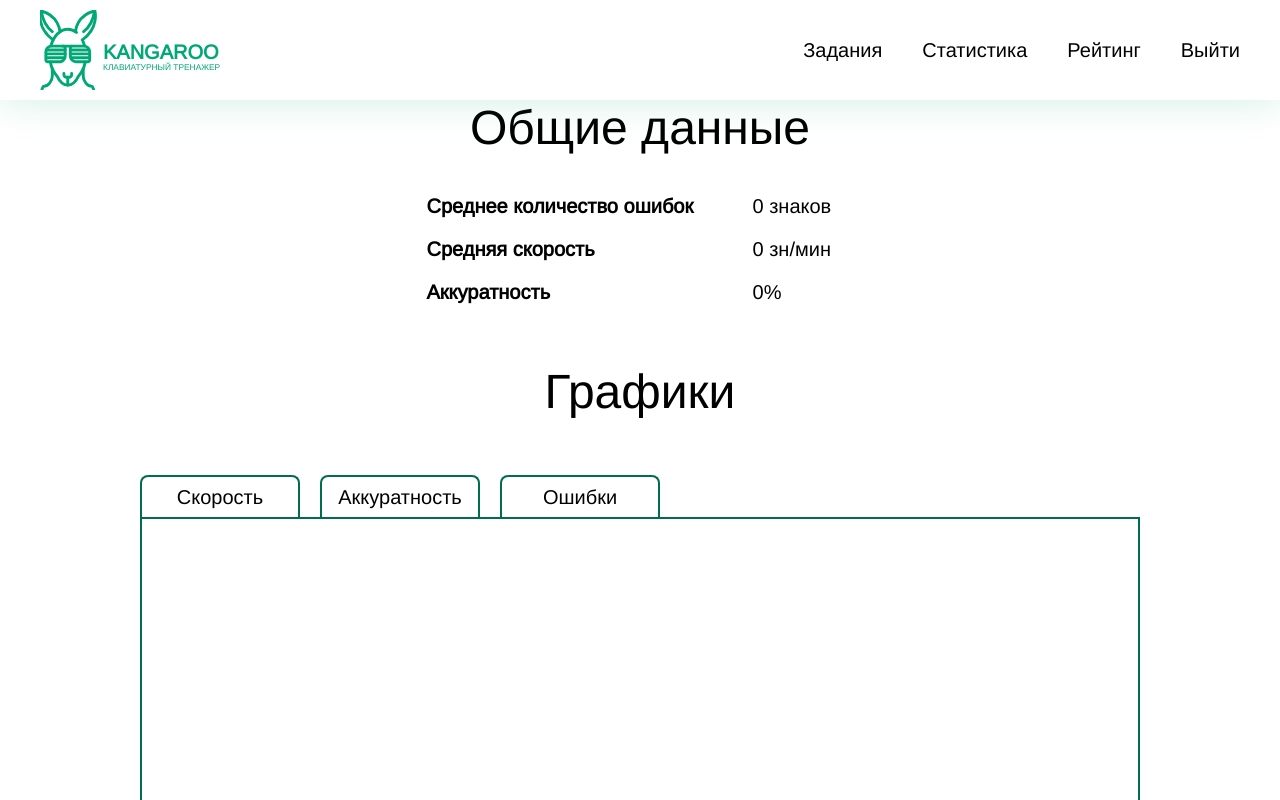
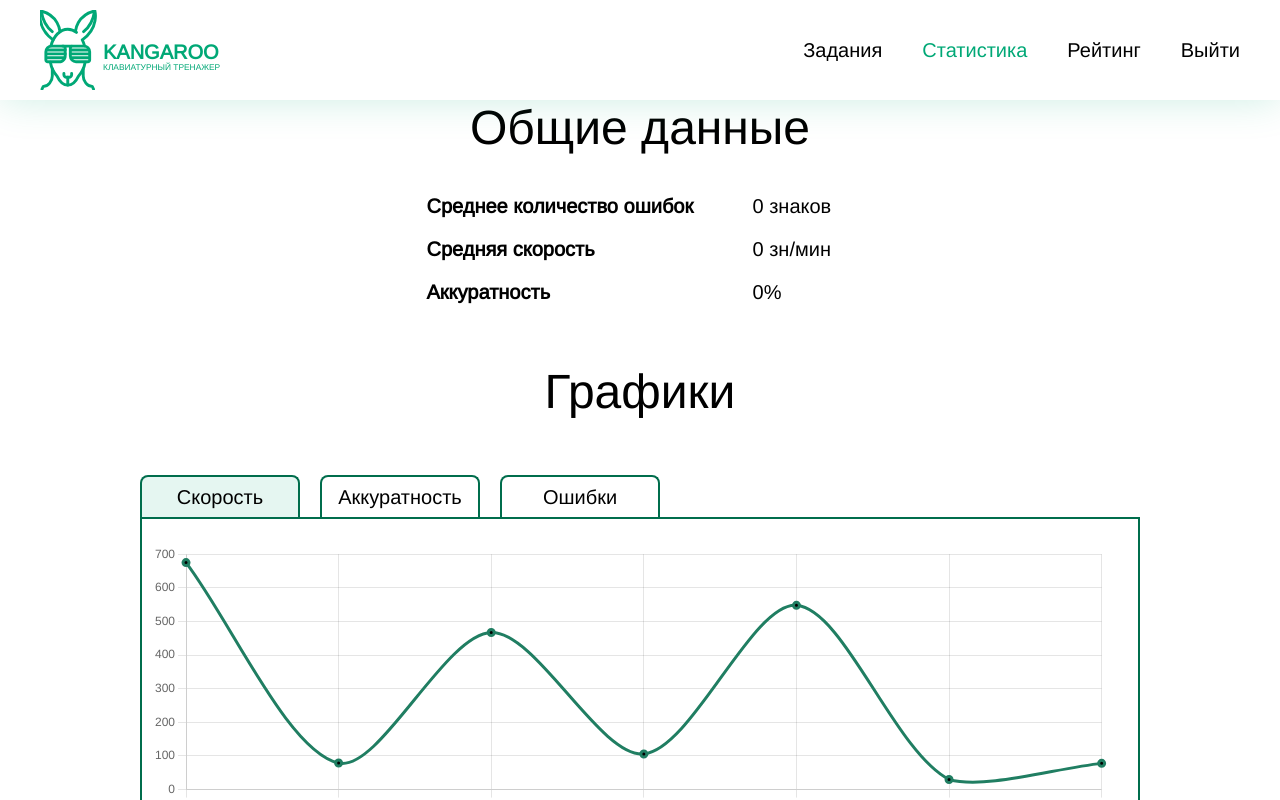
Before and after one commit to ZingerXY/keyboardTrainer, a React (Create React App) app: page /stats in a window 1280 px wide. Shown: the top 800 px of the page. Built offline with nearby package versions, Linux system fonts and the light colour scheme.

Commit message:
Links onActive highlighting is fixed

```diff
--- a/src/components/Authorization/Authorization.jsx
+++ b/src/components/Authorization/Authorization.jsx
@@ -11,7 +11,6 @@ const Authorization = () => {
           <div className="X">
             <FontAwesomeIcon icon={faXmark} color="#00A876"  size="1x"/>
           </div>
-
         </div>
         <div className="form">
           <form>
--- a/src/components/Graph/Graph.jsx
+++ b/src/components/Graph/Graph.jsx
@@ -18,7 +18,7 @@ const Graph = () => {
                         className={({ isActive }) =>
                             `${GraphStyles.statistics_draw_btn} + ${isActive ? `${GraphStyles.opened}` : ''}`
                         }
-                        to={"/stats/speed"}
+                        to={"/stats"}
                     >
                         <span className={GraphStyles.statistics_draw_btn_txt}>
                         Скорость
@@ -47,7 +47,7 @@ const Graph = () => {
                 </div>
                 <div className={GraphStyles.statistics_draw_graph}>
                     <Routes>
-                        <Route path="/speed" element={
+                        <Route path="/" element={
                             <TheGraph data={speedGraphData}/>
                         } />
                         <Route path="/accuracy" element={
--- a/src/components/Header/Header.jsx
+++ b/src/components/Header/Header.jsx
@@ -35,7 +35,7 @@ const Header = () => {
               }
             >Задания</NavLink>
             <NavLink
-              to={"/stats/speed"}
+              to={"/stats"}
               className={({ isActive }) =>
                 `nav_links_title${isActive ? ' nav_links_title-active' : ''}`
               }
@@ -53,6 +53,7 @@ const Header = () => {
               }
             >Выйти</NavLink>
           </div>
+
           <div className="burger_button" onClick={toggleVisible}>
             <svg width="32" height="23" viewBox="0 0 32 23" fill="none" xmlns="http://www.w3.org/2000/svg">
               <path d="M0 23V20.31H32V23H0ZM0 12.76V10.07H32V12.76H0ZM0 2.69V0H32V2.69H0Z" />
```
Also changed, not shown: src/components/Registration/Registration.jsx (indentation only). Lines whose indentation alone changed are shown as unchanged.
